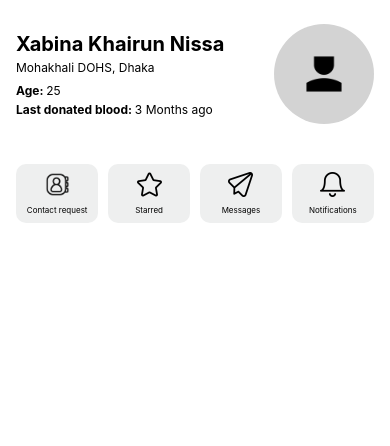
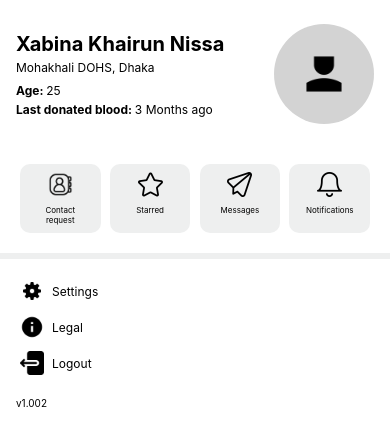
Before and after one commit to OutcastR07/blood-bank, a React Native app: screen / in a window 390 px wide. Shown: the top 446 px of the page. Built offline with nearby package versions, Linux system fonts and the light colour scheme.

Commit message:
accountbody complete added

```diff
--- a/components/AccountPageComponents/AccountBody.js
+++ b/components/AccountPageComponents/AccountBody.js
@@ -3,6 +3,7 @@ import { Image, StyleSheet, Text, View } from "react-native";
 
 const AccountBody = () => {
   return (
+    <View>
       <View style={styles.container}>
         <View style={styles.card}>
           <Image
@@ -33,6 +34,32 @@ const AccountBody = () => {
           <Text style={styles.cardTitle}>Notifications</Text>
         </View>
       </View>
+      <View style={styles.hr} />
+      <View style={styles.verticalSection}>
+        <View style={styles.verticalItem}>
+          <Image
+            source={require("../../images/settings.png")}
+            style={styles.verticalImage}
+          />
+          <Text style={styles.verticalText}>Settings</Text>
+        </View>
+        <View style={styles.verticalItem}>
+          <Image
+            source={require("../../images/information.png")}
+            style={styles.verticalImage}
+          />
+          <Text style={styles.verticalText}>Legal</Text>
+        </View>
+        <View style={styles.verticalItem}>
+          <Image
+            source={require("../../images/exit.png")}
+            style={styles.verticalImage}
+          />
+          <Text style={styles.verticalText}>Logout</Text>
+        </View>
+      </View>
+      <Text style={styles.version}>v1.002</Text>
+    </View>
   );
 };
 
@@ -40,9 +67,8 @@ const styles = StyleSheet.create({
   container: {
     flexDirection: "row",
     justifyContent: "space-between",
-    marginHorizontal: 16,
+    marginHorizontal: 20,
     marginTop: 40,
-    marginBottom: 40,
   },
   card: {
     width: "23%",
@@ -63,6 +89,35 @@ const styles = StyleSheet.create({
     fontSize: 8,
     textAlign: "center",
   },
+  hr: {
+    borderBottomWidth: 6,
+    borderBottomColor: "#eeefef",
+    marginVertical: 20,
+  },
+  verticalSection: {
+    flexDirection: "column",
+    alignItems: "flex-start",
+    marginHorizontal: 20,
+  },
+  verticalItem: {
+    flexDirection: "row",
+    alignItems: "center",
+    marginBottom: 12,
+  },
+  verticalImage: {
+    width: 24,
+    height: 24,
+    marginRight: 8,
+  },
+  verticalText: {
+    fontSize: 12,
+  },
+  version: {
+    marginHorizontal: 16,
+    marginTop: 10,
+    fontSize: 10,
+    fontWeight: "400",
+  },
 });
 
 export default AccountBody;
```
Lines whose indentation alone changed are shown as unchanged.
